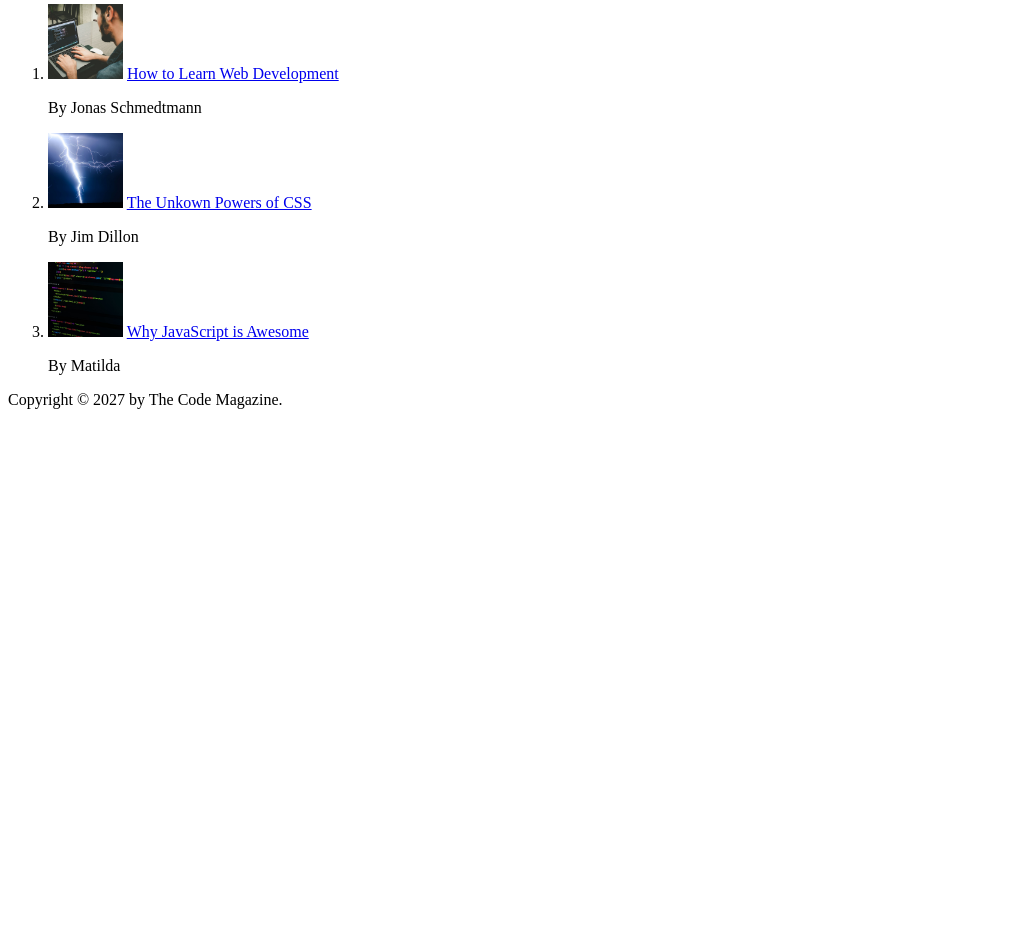
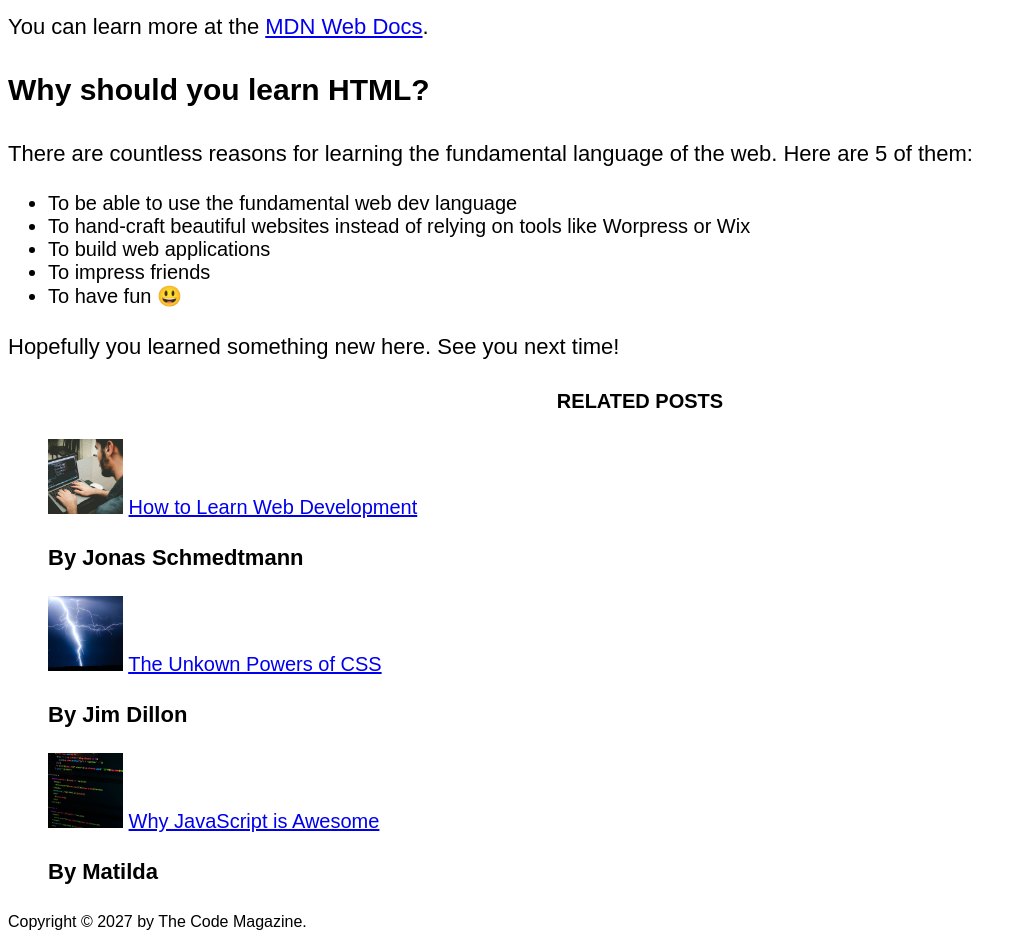
Before and after one commit to jjhuang711/Magazine, a plain HTML site: page index.html in a window 1280 px wide. Shown: the part 1065-2015 px from the top of the page, without its empty margins (0-1026 px from the left). Before the commit the page ends 1482 px from the top, so only its background shows below. Drawn offline with Linux system fonts and the light colour scheme.

Commit message:
Added external CSS
Basic css stylesheet added

```diff
--- a/index.html
+++ b/index.html
@@ -6,6 +6,7 @@
   <meta http-equiv="X-UA-Compatible" content="IE=edge">
   <meta name="viewport" content="width=device-width, initial-scale=1.0">
   <title>📘 The Code Magazine</title>
+  <link rel="stylesheet" href="style.css">
 </head>
 
 <body>
@@ -25,7 +26,7 @@
 
       <img src="img/laura-jones.jpg" alt="laura-jones img" width="50" height="50">
 
-      <p>Posted by <strong>Laura Jones</strong> on Monday, June 21st 2027</p>
+      <p id="author">Posted by <strong>Laura Jones</strong> on Monday, June 21st 2027</p>
 
       <img src="img/post-img.jpg" alt="post-img img" width="500" height="200">
     </header>
@@ -70,25 +71,25 @@
 
   <aside>
     <h4>Related posts</h4>
-    <ol>
+    <ul class="related">
       <li><img src="img/related-1.jpg" alt="people typing" width="75" height="75">
         <a href="#">How to Learn Web
           Development</a>
-        <p>By Jonas Schmedtmann</p>
+        <p class="related-author">By Jonas Schmedtmann</p>
       </li>
       <li><img src="img/related-2.jpg" alt="thunder" width="75" height="75">
         <a href="#">The Unkown Powers of CSS</a>
-        <p>By Jim Dillon</p>
+        <p class="related-author">By Jim Dillon</p>
       </li>
       <li><img src="img/related-3.jpg" alt="codes img" width="75" height="75">
         <a href="#">Why JavaScript is Awesome</a>
-        <p>By Matilda</p>
+        <p class="related-author">By Matilda</p>
       </li>
-    </ol>
+    </ul>
   </aside>
 
   <footer>
-    Copyright &copy; 2027 by The Code Magazine.
+    <p id="copyright">Copyright &copy; 2027 by The Code Magazine.</p>
   </footer>
 
 </body>
--- /dev/null
+++ b/style.css
@@ -0,0 +1,62 @@
+h1,
+h2,
+h3,
+h4,
+p,
+li {
+  font-family: sans-serif;
+}
+
+h1 {
+  font-size: 26px;
+  font-style: italic;
+  text-transform: uppercase;
+}
+
+h2 {
+  font-size: 40px;
+}
+
+h3 {
+  font-size: 30px;
+}
+
+h4 {
+  font-size: 20px;
+  text-transform: uppercase;
+  text-align: center;
+}
+
+p {
+  font-size: 22px;
+  line-height: 1.5;
+}
+
+li {
+  font-size: 20px;
+}
+
+/* Use 'ctrl' + '/' to quickly make a selection comments*/
+/* Avoid using too much descendant selector cause a change in structure will fk up your codes, use class or id instead*/
+
+/* footer p {
+  font-size: 16px;
+} */
+
+#author {
+  font-style: italic;
+  font-size: 18px;
+}
+
+#copyright {
+  font-size: 16px;
+}
+
+.related-author {
+  font: size 18px;
+  font-weight: bold;
+}
+
+.related {
+  list-style: none;
+}
```
